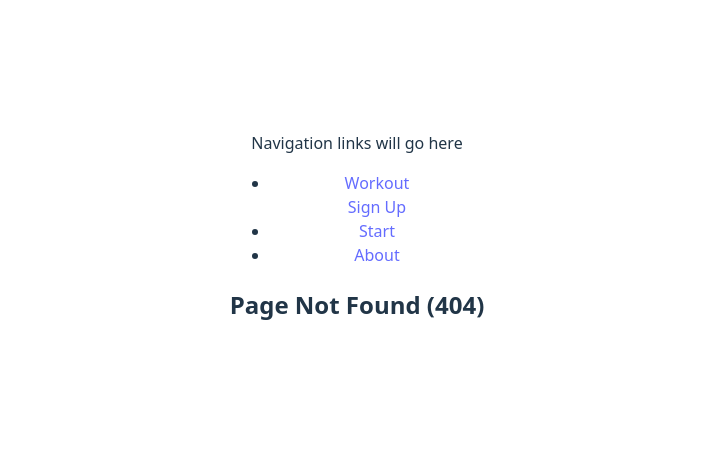
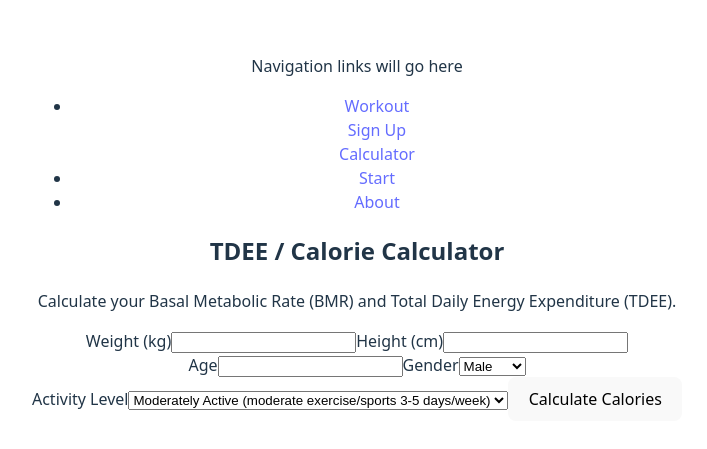
Before and after one commit to ern-natividad/SI_workout, a React (Vite) app: page /tdee in a window 1280 px wide. Before the commit this address had no page. Shown: the part 163-612 px from the top of the page, without its empty margins (283-990 px from the left). Built offline with nearby package versions, Linux system fonts and the light colour scheme.

Commit message:
TDEE Calculator

```diff
--- a/src/App.jsx
+++ b/src/App.jsx
@@ -6,6 +6,8 @@ import LandingPage  from './pages/landing_page'
 import SignUp from './pages/SignUp'
 import About from './pages/about'
 import LoginPage from './pages/login_page'
+import TDEECalculator from './components/TDEECalculator'
+
 
 function App() {
 
@@ -20,6 +22,7 @@ function App() {
         <Route path="/signup" element={<SignUp />} />
         <Route path="/about" element={<About />} />
         <Route path="/LoginPage" element={<LoginPage />} />
+        <Route path="/tdee" element={<TDEECalculator />} />
         <Route path="*" element={<h2>Page Not Found (404)</h2>} />
       </Routes>
     </div>
--- a/src/components/Header.jsx
+++ b/src/components/Header.jsx
@@ -10,6 +10,7 @@ const Header = () => {
         <li>
             <Link to="/" >Workout</Link>
             <br></br> <Link to="/signup" >Sign Up</Link>
+            <br></br> <Link to="/tdee" >Calculator</Link>
         </li>
         <li>
             <Link to="/LoginPage" >Start</Link>
--- /dev/null
+++ b/src/components/TDEECalculator.jsx
@@ -0,0 +1,155 @@
+import React from 'react';
+import useForm from './useForm';
+
+const activityMultipliers = {
+    sedentary: 1.2,          // Little or no exercise, desk job
+    light: 1.375,            // Light exercise/sports 1-3 days/week
+    moderate: 1.55,          // Moderate exercise/sports 3-5 days/week
+    active: 1.725,           // Hard exercise/sports 6-7 days a week
+    very_active: 1.9         // Very hard exercise/physical job or 2x day training
+};
+
+//  Mifflin-St Jeor Equation most acurate for BMR
+const calculateBMR = (weight_kg, height_cm, age, gender) => {
+    // Equation: 10 * weight (kg) + 6.25 * height (cm) - 5 * age (y) + s
+    let s = gender === 'Male' ? 5 : -161;
+    return (10 * weight_kg) + (6.25 * height_cm) - (5 * age) + s;
+};
+
+
+function TDEECalculator() {
+
+    const {
+        formData,
+        handleChange,
+        message,
+        setMessage,
+        isSubmitting,
+    } = useForm({
+        weight_kg: '',
+        height_cm: '',
+        age: '',
+        gender: 'Male',
+        activity: 'moderate'
+    });
+
+    const [results, setResults] = React.useState(null);
+
+    const handleSubmit = (e) => {
+        e.preventDefault();
+        setMessage('');
+
+        const { weight_kg, height_cm, age, gender, activity } = formData;
+
+        // Input validation
+        if (weight_kg <= 0 || height_cm <= 0 || age <= 0) {
+            setMessage('Please enter valid positive numbers for Weight, Height, and Age.');
+            setResults(null);
+            return;
+        }
+
+        const bmr = calculateBMR(
+            parseFloat(weight_kg),
+            parseFloat(height_cm),
+            parseInt(age),
+            gender
+        );
+
+        const tdee = bmr * activityMultipliers[activity];
+
+        setResults({ bmr: bmr.toFixed(0), tdee: tdee.toFixed(0) });
+    };
+
+    return (
+        <div className="flex flex-col items-center p-6 bg-gray-50 min-h-screen">
+            <div className="w-full max-w-lg bg-white p-8 rounded-xl shadow-2xl">
+                <h2 className="text-3xl font-extrabold text-teal-700 mb-6 text-center">TDEE / Calorie Calculator</h2>
+                <p className="text-gray-600 mb-6 text-center">Calculate your Basal Metabolic Rate (BMR) and Total Daily Energy Expenditure (TDEE).</p>
+
+                {/* Message Box */}
+                {message && (
+                    <div className="p-3 mb-4 rounded-lg bg-red-100 text-red-700 font-medium text-center">
+                        {message}
+                    </div>
+                )}
+
+                <form onSubmit={handleSubmit} className="space-y-4">
+
+                    {/* Weight & Height Row */}
+                    <div className="flex space-x-4">
+                        <label className="block w-1/2">
+                            <span className="text-gray-700">Weight (kg)</span>
+                            <input type="number" name="weight_kg" step="0.1" value={formData.weight_kg} onChange={handleChange} required
+                                className="mt-1 block w-full rounded-md border-gray-300 shadow-sm p-2 focus:border-teal-500 focus:ring focus:ring-teal-200 focus:ring-opacity-50" />
+                        </label>
+                        <label className="block w-1/2">
+                            <span className="text-gray-700">Height (cm)</span>
+                            <input type="number" name="height_cm" step="0.1" value={formData.height_cm} onChange={handleChange} required
+                                className="mt-1 block w-full rounded-md border-gray-300 shadow-sm p-2 focus:border-teal-500 focus:ring focus:ring-teal-200 focus:ring-opacity-50" />
+                        </label>
+                    </div>
+
+                    {/* Age & Gender Row */}
+                    <div className="flex space-x-4">
+                        <label className="block w-1/2">
+                            <span className="text-gray-700">Age</span>
+                            <input type="number" name="age" value={formData.age} onChange={handleChange} required
+                                className="mt-1 block w-full rounded-md border-gray-300 shadow-sm p-2 focus:border-teal-500 focus:ring focus:ring-teal-200 focus:ring-opacity-50" />
+                        </label>
+                        <label className="block w-1/2">
+                            <span className="text-gray-700">Gender</span>
+                            <select name="gender" value={formData.gender} onChange={handleChange}
+                                className="mt-1 block w-full rounded-md border-gray-300 shadow-sm p-2 bg-white focus:border-teal-500 focus:ring focus:ring-teal-200 focus:ring-opacity-50">
+                                <option value="Male">Male</option>
+                                <option value="Female">Female</option>
+                            </select>
+                        </label>
+                    </div>
+
+                    {/* Activity Level */}
+                    <label className="block">
+                        <span className="text-gray-700">Activity Level</span>
+                        <select name="activity" value={formData.activity} onChange={handleChange}
+                            className="mt-1 block w-full rounded-md border-gray-300 shadow-sm p-2 bg-white focus:border-teal-500 focus:ring focus:ring-teal-200 focus:ring-opacity-50">
+                            <option value="sedentary">Sedentary (little or no exercise)</option>
+                            <option value="light">Lightly Active (light exercise/sports 1-3 days/week)</option>
+                            <option value="moderate">Moderately Active (moderate exercise/sports 3-5 days/week)</option>
+                            <option value="active">Very Active (hard exercise/sports 6-7 days a week)</option>
+                            <option value="very_active">Extremely Active (very hard exercise/physical job)</option>
+                        </select>
+                    </label>
+
+                    {/* Submit Button */}
+                    <button
+                        type="submit"
+                        disabled={isSubmitting}
+                        className="w-full py-3 px-4 rounded-md shadow-lg text-lg font-semibold text-white bg-teal-600 hover:bg-teal-700 transition duration-200 focus:outline-none focus:ring-2 focus:ring-offset-2 focus:ring-teal-500">
+                        Calculate Calories
+                    </button>
+                </form>
+
+                {/* Results Display */}
+                {results && (
+                    <div className="mt-8 p-6 bg-teal-50 border-l-4 border-teal-600 rounded-lg shadow-inner">
+                        <h3 className="text-2xl font-bold text-teal-800 mb-4">Your Calorie Needs</h3>
+                        <div className="space-y-3">
+                            <div className="flex justify-between items-center bg-white p-3 rounded-md shadow-sm">
+                                <span className="font-medium text-gray-700">Basal Metabolic Rate (BMR)</span>
+                                <span className="text-xl font-extrabold text-teal-600">{results.bmr}</span>
+                            </div>
+                            <div className="flex justify-between items-center bg-white p-3 rounded-md shadow-sm">
+                                <span className="font-medium text-gray-700">Total Daily Energy Expenditure (TDEE)</span>
+                                <span className="text-2xl font-extrabold text-teal-800">{results.tdee} Kcal/day</span>
+                            </div>
+                        </div>
+                        <p className="text-sm text-gray-500 mt-4 italic">
+                            Your TDEE is the estimated number of calories you burn daily. Adjust this number to lose, maintain, or gain weight.
+                        </p>
+                    </div>
+                )}
+            </div>
+        </div>
+    );
+}
+
+export default TDEECalculator;
```
